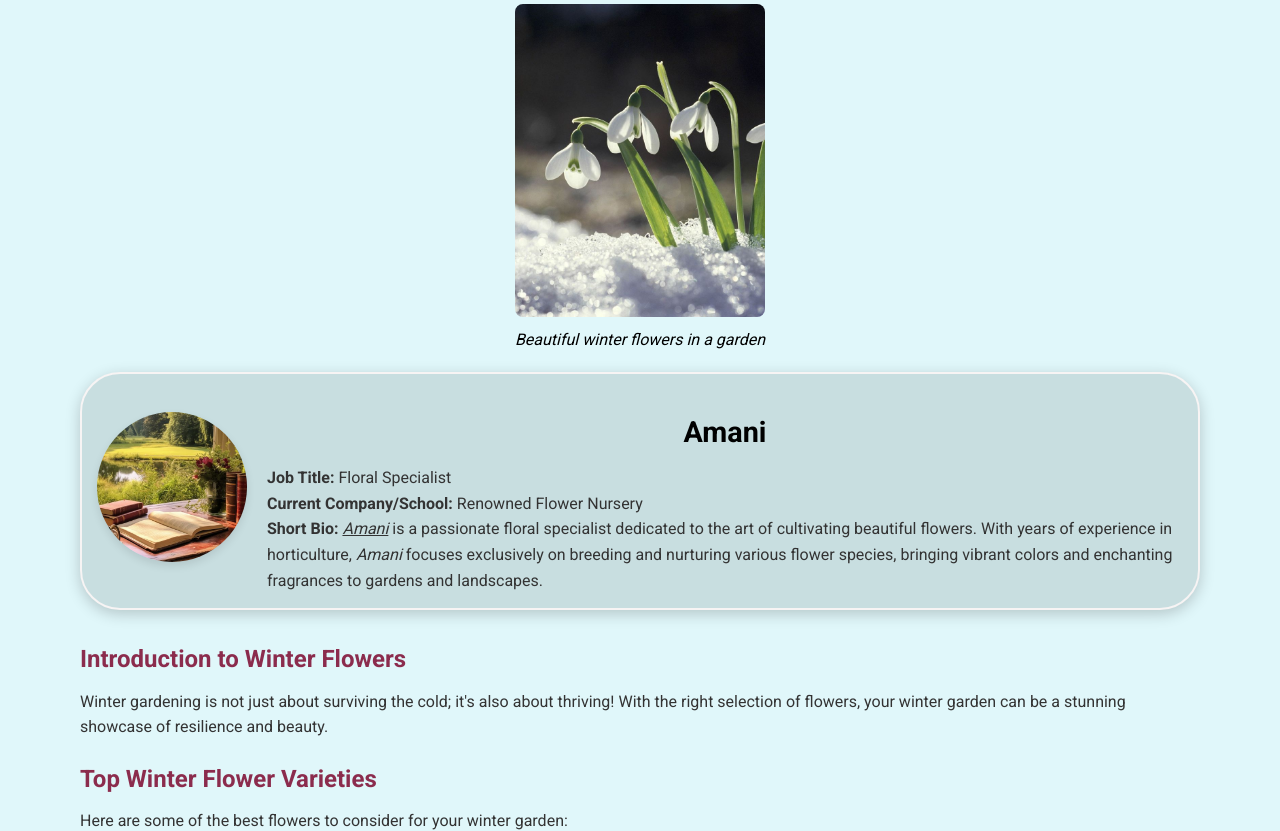
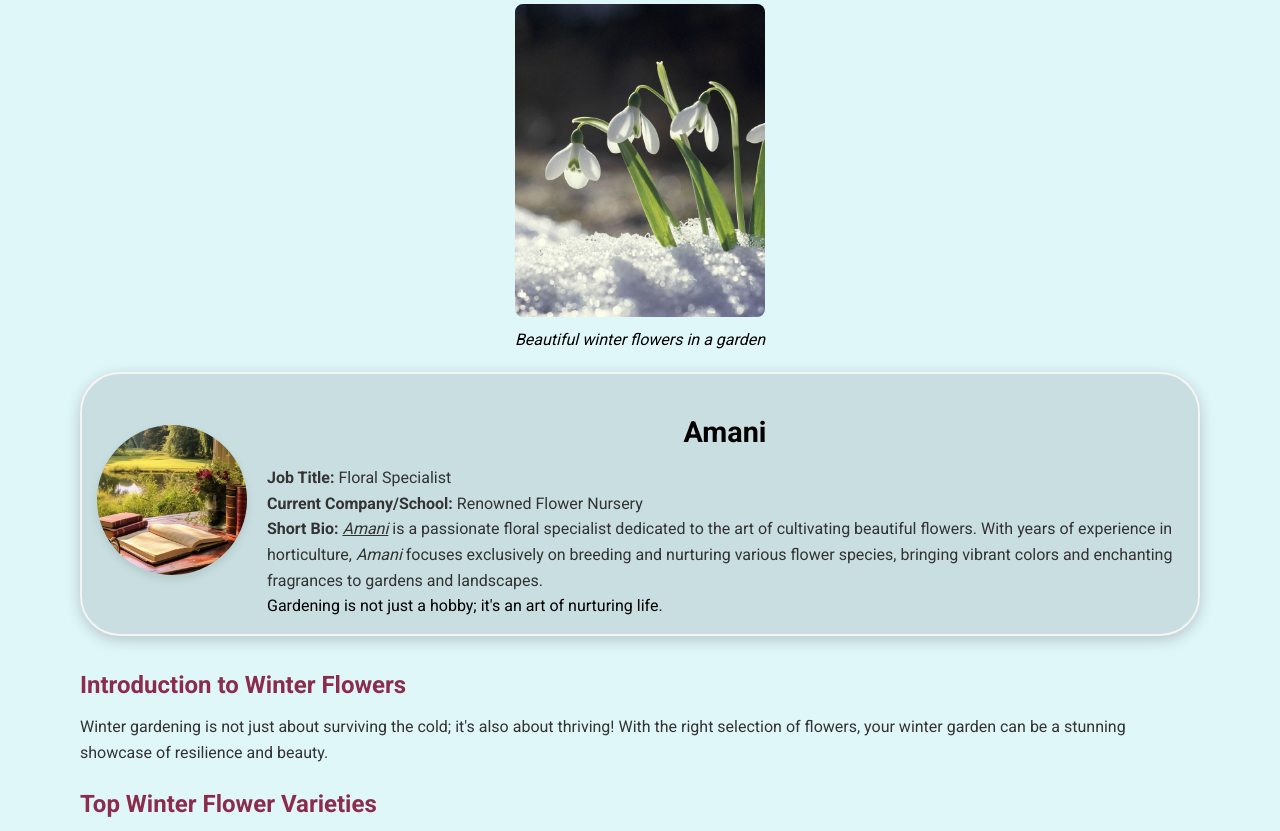
Before and after one commit to Amani94555/My-blog, a plain HTML site: page static/posts/post1.html in a window 1280 px wide. Shown: the part 249-1080 px from the top of the page. Drawn offline with Linux system fonts and the light colour scheme.

Commit message:
Update post1.html

```diff
--- a/static/posts/post1.html
+++ b/static/posts/post1.html
@@ -40,13 +40,15 @@
                         <h2>Amani</h2>
                         <p><strong>Job Title:</strong> Floral Specialist</p>
                         <p><strong>Current Company/School:</strong> Renowned Flower Nursery</p>
-                       <p><strong>Short Bio:</strong> <u><em>Amani</em></u> is a passionate floral specialist dedicated
+                        <p><strong>Short Bio:</strong> <u><em>Amani</em></u> is a passionate floral specialist dedicated
                             to the art of
                             cultivating beautiful flowers. With years of experience in horticulture, <em>Amani</em>
                             focuses
                             exclusively on breeding and nurturing various flower species, bringing vibrant colors and
                             enchanting fragrances to gardens and landscapes.
                         </p>
+                        <blockquote>Gardening is not just a hobby; it's an art of nurturing life.</blockquote>
+
                     </div>
                 </section>
 
```
